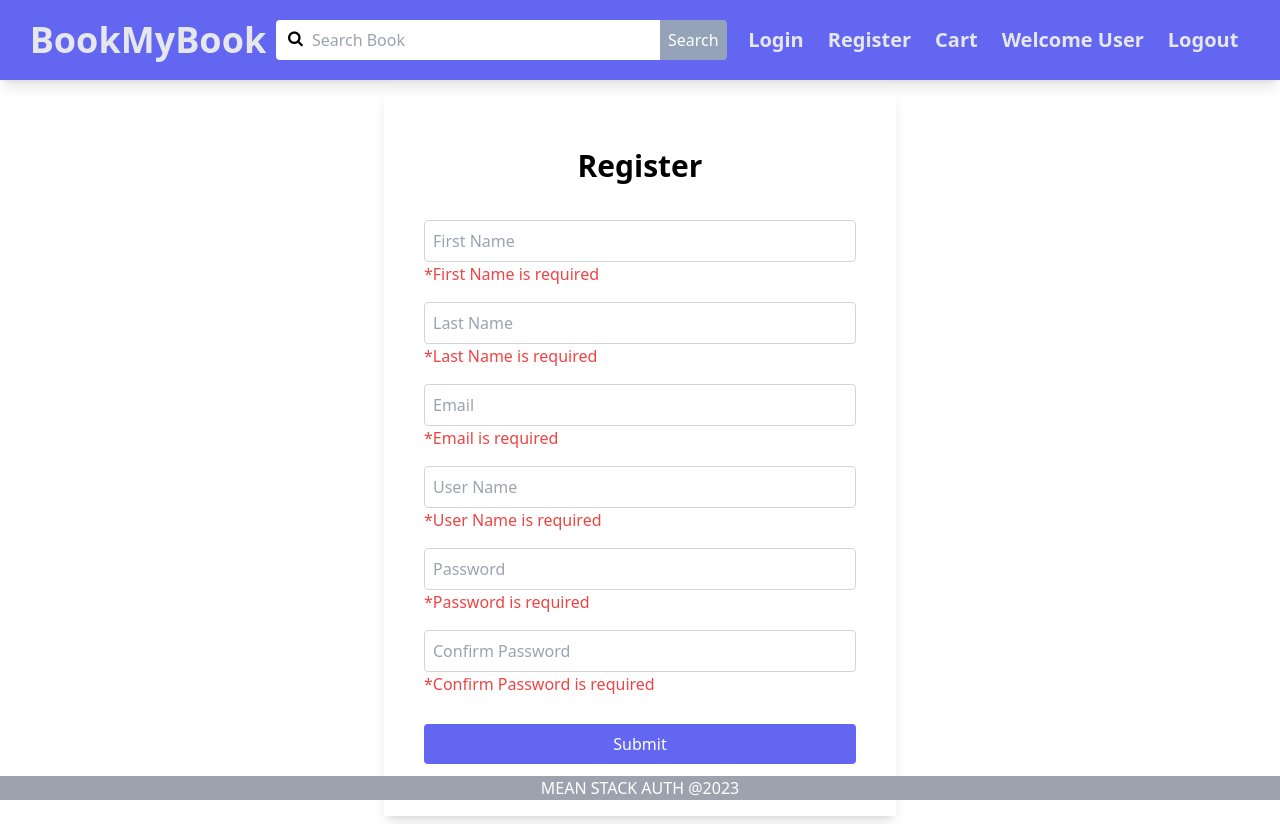
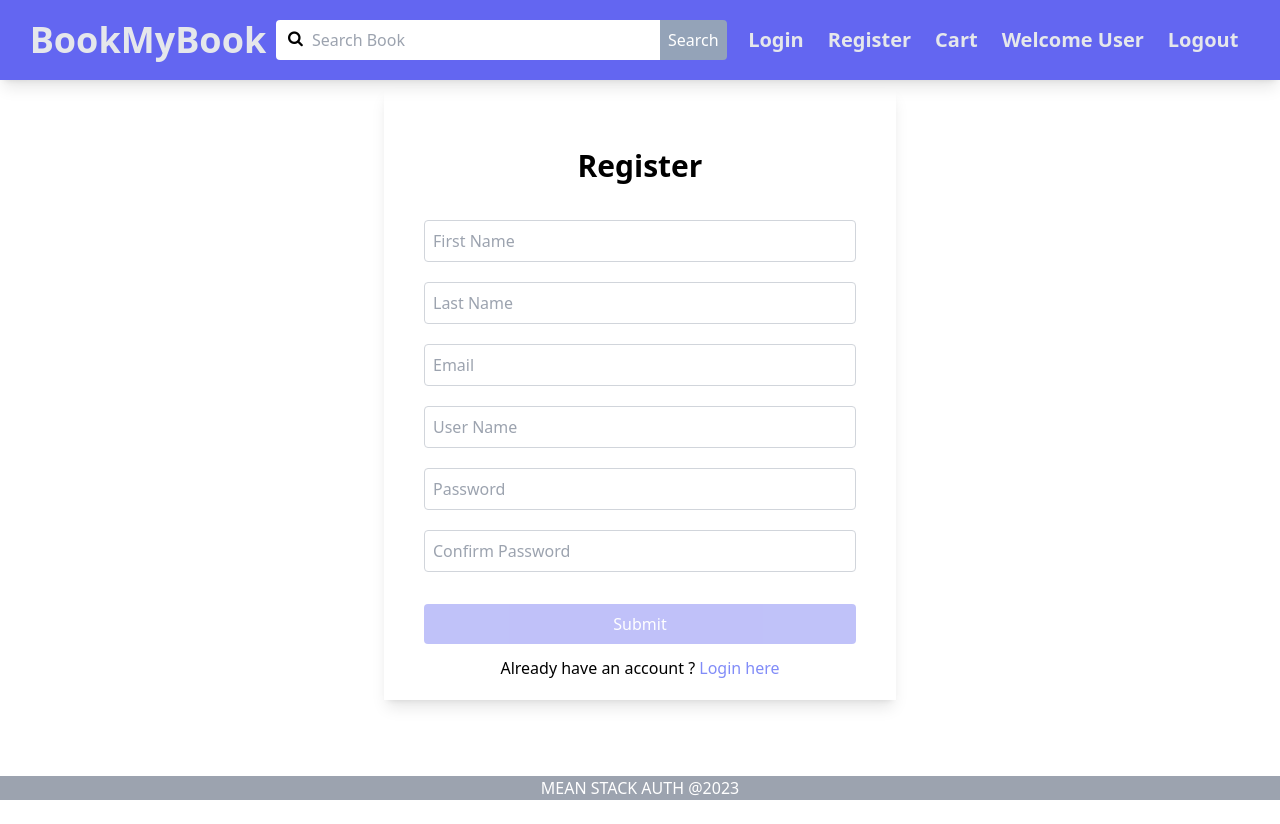
Before and after one commit to Umme-hanii/Authenticate_frontend, an Angular app: page /register in a window 1280 px wide. After the commit the page ends 800 px from the top, so only its background shows below. Built offline with nearby package versions, Linux system fonts and the light colour scheme.

Commit message:
Apply check to notify user about required fields and email type field.

```diff
--- a/src/app/pages/register/register.component.html
+++ b/src/app/pages/register/register.component.html
@@ -1,56 +1,114 @@
 <div class="lg:w-2/5 h-fit mt-2 mb-2 p-10 pb-5 shadow-lg mx-auto">
   <h3 class="text-3xl font-semibold text-center py-5">Register</h3>
-  <form flex flex-col>
+  <form [formGroup]="registerForm" class="flex flex-col">
     <div class="flex flex-col mt-4 mb-1">
       <input
+        formControlName="firstName"
         class="p-2 border rounded border-gray-300"
         type="text"
         placeholder="First Name"
       />
-      <span class="text-red-500">*First Name is required</span>
+      <span
+        *ngIf="
+          registerForm.hasError('required', 'firstName') &&
+          registerForm.controls['firstName'].dirty
+        "
+        class="text-red-500"
+        >*First Name is required</span
+      >
     </div>
     <div class="flex flex-col mt-4 mb-1">
       <input
+        formControlName="lastName"
         class="p-2 border rounded border-gray-300"
         type="text"
         placeholder="Last Name"
       />
-      <span class="text-red-500">*Last Name is required</span>
+      <span
+        *ngIf="
+          registerForm.hasError('required', 'lastName') &&
+          registerForm.controls['lastName'].dirty
+        "
+        class="text-red-500"
+        >*Last Name is required</span
+      >
     </div>
     <div class="flex flex-col mt-4 mb-1">
       <input
+        formControlName="email"
         class="p-2 border rounded border-gray-300"
         type="text"
         placeholder="Email"
       />
-      <span class="text-red-500">*Email is required</span>
+      <span
+        *ngIf="
+          registerForm.hasError('required', 'email') &&
+          registerForm.controls['email'].dirty
+        "
+        class="text-red-500"
+        >*Email is required</span
+      >
+      <span *ngIf="registerForm.hasError('email', 'email')" class="text-red-500"
+        >*Email is invalid</span
+      >
     </div>
     <div class="flex flex-col mt-4 mb-1">
       <input
+        formControlName="userName"
         class="p-2 border rounded border-gray-300"
         type="text"
         placeholder="User Name"
       />
-      <span class="text-red-500">*User Name is required</span>
+      <span
+        *ngIf="
+          registerForm.hasError('required', 'userName') &&
+          registerForm.controls['userName'].dirty
+        "
+        class="text-red-500"
+        >*User Name is required</span
+      >
     </div>
     <div class="flex flex-col mt-4 mb-1">
       <input
+        formControlName="password"
         class="p-2 border rounded border-gray-300"
         type="text"
         placeholder="Password"
       />
-      <span class="text-red-500">*Password is required</span>
+      <span
+        *ngIf="
+          registerForm.hasError('required', 'password') &&
+          registerForm.controls['password'].dirty
+        "
+        class="text-red-500"
+        >*Password is required</span
+      >
     </div>
     <div class="flex flex-col mt-4 mb-1">
       <input
+        formControlName="confirmPassword"
         class="p-2 border rounded border-gray-300"
         type="text"
         placeholder="Confirm Password"
       />
-      <span class="text-red-500">*Confirm Password is required</span>
+      <span
+        *ngIf="
+          registerForm.hasError('required', 'confirmPassword') &&
+          registerForm.controls['confirmPassword'].dirty
+        "
+        class="text-red-500"
+        >*Confirm Password is required</span
+      >
     </div>
     <div class="flex flex-col mt-4 mb-1">
-      <button class="bg-indigo-500 p-2 text-white rounded mt-3">Submit</button>
+      <button
+        [disabled]="registerForm.invalid"
+        [class.disabled]="registerForm.invalid"
+        (click)="register()"
+        class="bg-indigo-500 p-2 text-white rounded mt-3"
+      >
+        Submit
+      </button>
     </div>
   </form>
   <div class="flex justify-center mt-2">
--- a/src/app/pages/register/register.component.ts
+++ b/src/app/pages/register/register.component.ts
@@ -1,11 +1,37 @@
-import { Component } from '@angular/core'
+import { Component, OnInit, inject } from '@angular/core'
 import { CommonModule } from '@angular/common'
+import {
+  FormGroup,
+  FormBuilder,
+  ReactiveFormsModule,
+  Validators,
+} from '@angular/forms'
 
 @Component({
   selector: 'app-register',
   standalone: true,
-  imports: [CommonModule],
+  imports: [CommonModule, ReactiveFormsModule],
   templateUrl: './register.component.html',
   styleUrls: ['./register.component.scss'],
 })
-export default class RegisterComponent {}
+export default class RegisterComponent implements OnInit {
+  fb = inject(FormBuilder)
+
+  registerForm!: FormGroup
+
+  ngOnInit(): void {
+    this.registerForm = this.fb.group({
+      firstName: ['', Validators.required],
+      lastName: ['', Validators.required],
+      email: ['', Validators.compose([Validators.required, Validators.email])],
+      userName: ['', Validators.required],
+      password: ['', Validators.required],
+      confirmPassword: ['', Validators.required],
+    })
+  }
+
+  register() {
+    console.log(this.registerForm.value)
+    console.log(this.registerForm.invalid)
+  }
+}
--- a/src/styles.scss
+++ b/src/styles.scss
@@ -2,3 +2,8 @@
 @tailwind base;
 @tailwind components;
 @tailwind utilities;
+
+.disabled {
+  opacity: 0.4;
+  cursor: not-allowed;
+}
```
